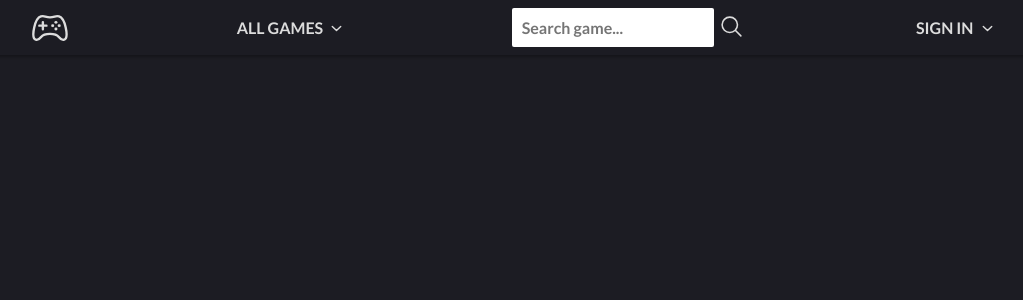
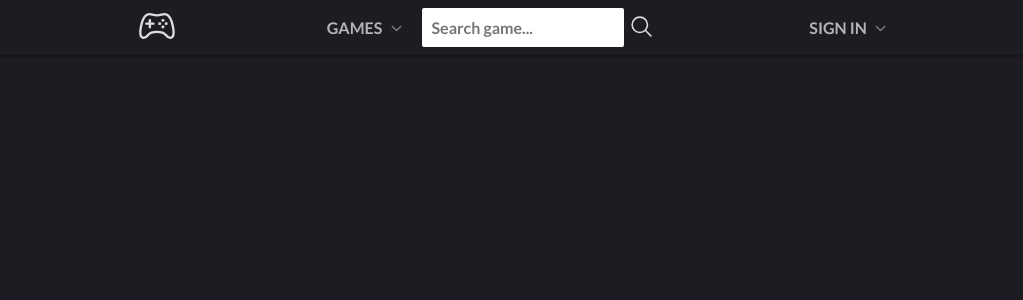
Before and after one commit to rbhogal/game-save-app, a React (Create React App) app: page / in a window 1280 px wide. Shown: the top 300 px of the page, without its empty margins (118-1141 px from the left). Built offline with nearby package versions, Linux system fonts and the light colour scheme.

Commit message:
centered header styling

```diff
--- a/src/components/header/Header.css
+++ b/src/components/header/Header.css
@@ -1,6 +1,5 @@
 .nav {
   width: 100%;
-  background-color: rgb(26 26 35);
 }
 
 ion-icon {
@@ -13,47 +12,8 @@ header {
   box-shadow: 0px 1px 3px 1px rgb(0 0 0 / 30%);
   display: flex;
   align-items: center;
-  justify-content: space-evenly;
+  justify-content: space-between;
+  /* background-color: rgb(30, 30, 41); */
+  background-color: rgba(76, 76, 83, 0);
+  padding: 0 20vw;
 }
-
-.drop-btn {
-  background-color: rgba(0, 0, 0, 0);
-  color: inherit;
-  padding: 18px;
-  font-size: 16px;
-  border: none;
-  text-transform: uppercase;
-  font-weight: 700;
-  font-family: inherit;
-  display: flex;
-  align-items: center;
-}
-
-.drop-btn ion-icon {
-  font-size: 15px;
-  padding-top: 2px;
-}
-
-.dropdown {
-  position: relative;
-  display: inline-block;
-}
-
-.dropdown-content {
-  display: none;
-  background-color: gainsboro;
-  min-width: 160px;
-  z-index: 1;
-  box-shadow: 0px 8px 16px 0px rgba(0, 0, 0, 0.2);
-}
-
-.dropdown-content a {
-  text-decoration: none;
-  color: rgb(84, 103, 133);
-  display: block;
-  padding: 12px 16px;
-}
-
-.dropdown:hover .dropdown-content {
-  display: block;
-}
--- a/src/components/header/Header.js
+++ b/src/components/header/Header.js
@@ -9,26 +9,10 @@ const Header = () => {
   return (
     <nav>
       <header>
-        <ion-icon className="logo" name="game-controller-outline"></ion-icon>
-        <div className="dropdown">
-          <button className="drop-btn">
-            ALL GAMES &nbsp; <ion-icon name="chevron-down-outline"></ion-icon>
-          </button>
-          <div className="dropdown-content">
-            <Link>Shooter</Link>
-            <Link>Platform</Link>
-            <Link>Fighting</Link>
-            <Link>Puzzle</Link>
-            <Link>Racing</Link>
-            <Link>Real Time Strategy</Link>
-            <Link>Role Playing Game</Link>
-            <Link>Sport</Link>
-            <Link>Strategy</Link>
-            <Link>Adventure</Link>
-            <Link>Arcade</Link>
-            <Link>Indie</Link>
-            <Link>MOBA</Link>
-          </div>
+        <div className="logo-icon">
+          <Link to="/">
+            <ion-icon name="game-controller-outline"></ion-icon>
+          </Link>
         </div>
         <SearchBox />
         <SignIn />
--- a/src/components/header/SearchBox.css
+++ b/src/components/header/SearchBox.css
@@ -1,3 +1,77 @@
+.SearchBox {
+  display: flex;
+  align-items: center;
+}
+
+.drop-btn {
+  background-color: rgba(0, 0, 0, 0);
+  color: rgba(220, 220, 220, 0.8);
+  padding: 18px;
+  font-size: 16px;
+  border: none;
+  text-transform: uppercase;
+  font-weight: 700;
+  font-family: inherit;
+  display: flex;
+  align-items: center;
+}
+
+.drop-btn ion-icon {
+  font-size: 15px;
+  padding-top: 2px;
+  opacity: 0.5;
+}
+
+.dropdown {
+  position: relative;
+  display: inline-block;
+}
+
+.dropdown-content {
+  display: none;
+  opacity: 0;
+  position: absolute;
+  background-color: gainsboro;
+  min-width: 250px;
+  z-index: 1;
+  box-shadow: 0px 8px 16px 0px rgba(0, 0, 0, 0.2);
+  transition: all 50000ms ease-in-out;
+}
+
+.dropdown-content ion-icon {
+  font-size: 15px;
+  color: rgb(84, 103, 133);
+}
+
+.dropdown-content a {
+  text-decoration: none;
+  color: rgb(82, 97, 121);
+  display: block;
+  padding: 5px 10px;
+  margin: 5px;
+  border-radius: 5px;
+  display: flex;
+  justify-content: space-between;
+}
+
+/* Show dropdown on hover */
+.dropdown:hover .dropdown-content {
+  display: block;
+  opacity: 1;
+}
+
+.dropdown-content a:hover {
+  background-color: rgb(199, 199, 199);
+}
+
+.drop-btn:hover {
+  color: rgba(220, 220, 220, 1);
+}
+
+.drop-btn:hover ion-icon {
+  opacity: 1;
+}
+
 .search-box {
   display: flex;
 }
@@ -11,6 +85,7 @@
   background-color: rgba(0, 0, 0, 0);
   border: none;
   margin: 0px 5px;
+  cursor: pointer;
 }
 
 .search-box input {
@@ -20,6 +95,7 @@
   font-size: 16px;
   font-family: inherit;
   font-weight: 700;
+  color: rgb(82, 97, 121);
 }
 
 .search-box input:focus {
--- a/src/components/header/SearchBox.js
+++ b/src/components/header/SearchBox.js
@@ -1,11 +1,81 @@
 import React from "react";
 
 import "./SearchBox.css";
+import { Link } from 'react-router-dom'
 
 const SearchBox = () => {
   return (
-    <div>
+    <div className="SearchBox">
+    <div className="dropdown">
+          <button className="drop-btn">
+            GAMES &nbsp; <ion-icon name="chevron-down-outline"></ion-icon>
+          </button>
+          <div className="dropdown-content">
+            <div className="link-item">
+              <Link>
+                Shooter <ion-icon name="chevron-forward-outline"></ion-icon>
+              </Link>
+            </div>
+            <div className="link-item">
+              <Link>
+                Platform <ion-icon name="chevron-forward-outline"></ion-icon>
+              </Link>
+            </div>
+            <div className="link-item">
+              <Link>
+                Fighting <ion-icon name="chevron-forward-outline"></ion-icon>
+              </Link>
+            </div>
+            <div className="link-item">
+              <Link>
+                Puzzle<ion-icon name="chevron-forward-outline"></ion-icon>
+              </Link>
+            </div>
+            <div className="link-item">
+              <Link>
+                Racing<ion-icon name="chevron-forward-outline"></ion-icon>
+              </Link>
+            </div>
+            <div className="link-item">
+              <Link>
+                RPG
+                <ion-icon name="chevron-forward-outline"></ion-icon>
+              </Link>
+            </div>
+            <div className="link-item">
+              <Link>
+                Sport<ion-icon name="chevron-forward-outline"></ion-icon>
+              </Link>
+            </div>
+            <div className="link-item">
+              <Link>
+                Strategy<ion-icon name="chevron-forward-outline"></ion-icon>
+              </Link>
+            </div>
+            <div className="link-item">
+              <Link>
+                Adventure<ion-icon name="chevron-forward-outline"></ion-icon>
+              </Link>
+            </div>
+            <div className="link-item">
+              <Link>
+                Arcade<ion-icon name="chevron-forward-outline"></ion-icon>
+              </Link>
+            </div>
+            <div className="link-item">
+              <Link>
+                Indie<ion-icon name="chevron-forward-outline"></ion-icon>
+              </Link>
+            </div>
+            <div className="link-item">
+              <Link>
+                MOBA<ion-icon name="chevron-forward-outline"></ion-icon>
+              </Link>
+            </div>
+          </div>
+        </div>
       <div className="search-box">
+
         <input type="text" className="input" placeholder="Search game..." />
         <button className="search-btn">
           <ion-icon name="search-outline"></ion-icon>
--- a/src/components/header/SignIn.js
+++ b/src/components/header/SignIn.js
@@ -1,10 +1,21 @@
 import React from "react";
+
+import "./SignIn.css";
+import { Link } from "react-router-dom";
 
 const SignIn = () => {
   return (
-    <button className="drop-btn">
-      Sign In &nbsp; <ion-icon name="chevron-down-outline"></ion-icon>
-    </button>
+    <div className="dropdown">
+      <button className="drop-btn">
+        Sign In &nbsp; <ion-icon name="chevron-down-outline"></ion-icon>
+      </button>
+      <div className="dropdown-content">
+        <Link>
+          {/* <button className="sign-in-btn">Sign In</button>
+          <button className="sign-in-btn">Create Account</button> */}
+        </Link>
+      </div>
+    </div>
   );
 };
 
```
Also changed, not shown: src/components/header/SignIn.css (added), src/images/game-boy.svg (added).
